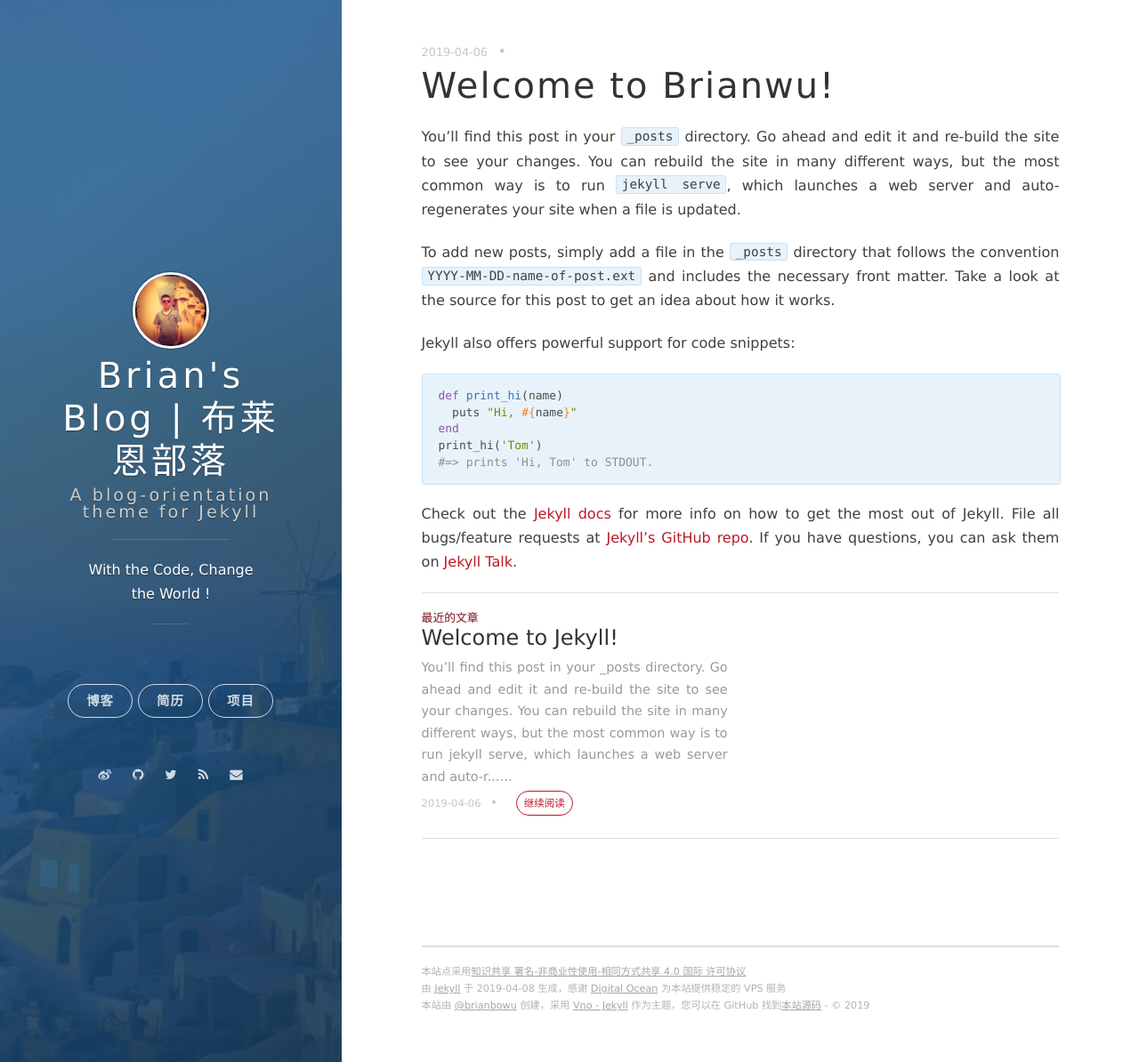
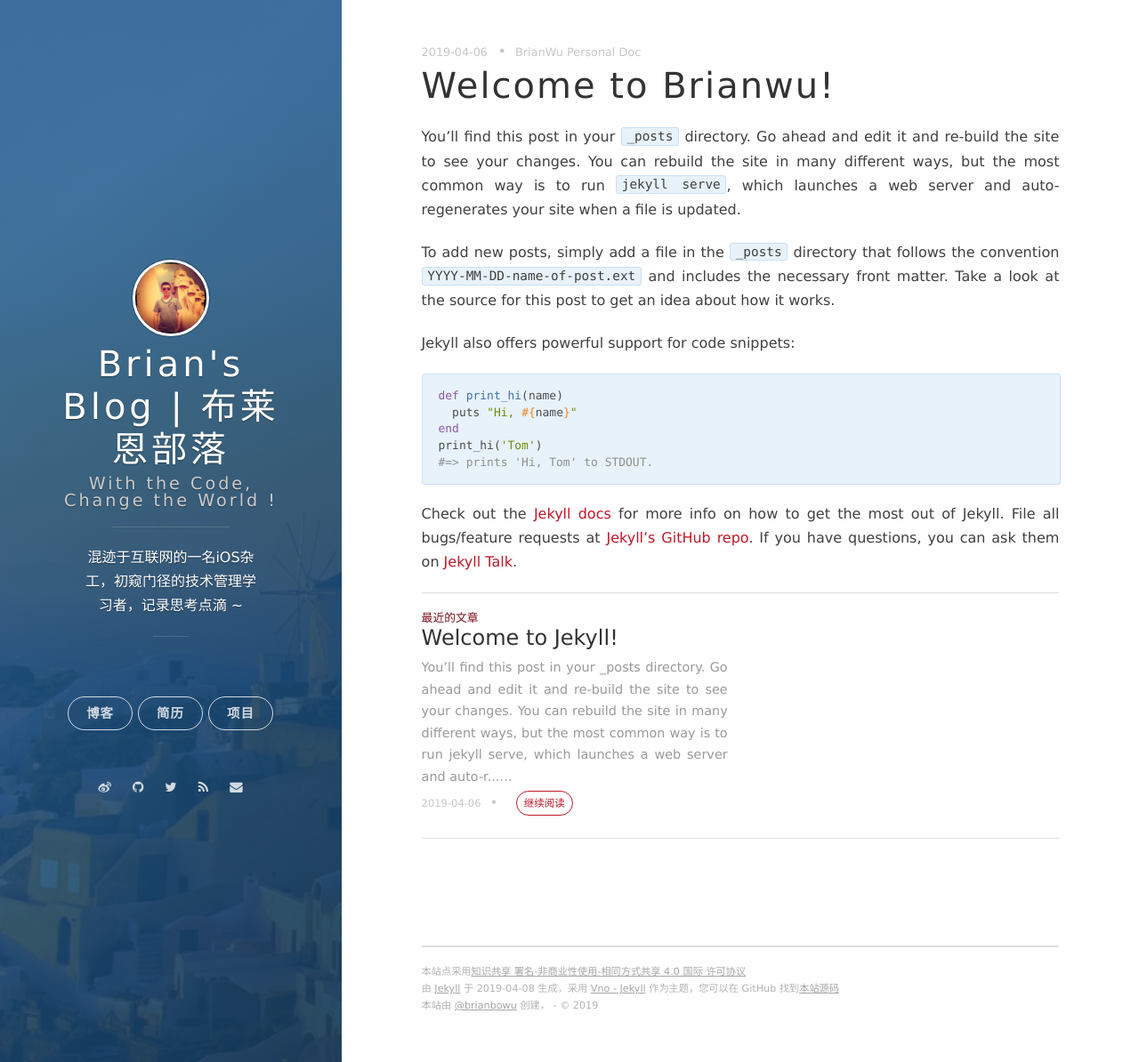
Before and after one commit to brianbowu/brianbowu.github.io, a Jekyll site: the page built from _posts/2019-04-06-welcome-to-brianwu.markdown, in a window 1280 px wide and 1194 px high. Shown: the whole window at 89% size. Built offline with Jekyll 4.4.1, drawn with Linux system fonts in a browser that asks for light colours; nearby versions of some CDN libraries; our own code applies the rules of GitHub Pages for plain Markdown files; comment, search, counter and statistics services are not loaded.

Commit message:
feat:修改footer信息

```diff
--- a/_config.yml
+++ b/_config.yml
@@ -1,8 +1,8 @@
 # Basic
 title: Brian's Blog | 布莱恩部落
-subtitle: A blog-orientation theme for Jekyll
+subtitle: With the Code, Change the World !
 # welcome_message: <a href="https://github.com/onevcat/vno-jekyll" target="_blank">Download the theme</a>
-description: With the Code, Change the World !
+description: 混迹于互联网的一名iOS杂工，初窥门径的技术管理学习者，记录思考点滴 ~
 creator: <a href="https://brianbowu.github.io">@brianbowu</a>
 
 url: "https://brianbowu.github.io"
--- a/_includes/footer.html
+++ b/_includes/footer.html
@@ -1,7 +1,7 @@
 <section class="footer">
     <footer>
     	<span class="footer__copyright">本站点采用<a href="http://creativecommons.org/licenses/by-nc-sa/4.0/">知识共享 署名-非商业性使用-相同方式共享 4.0 国际 许可协议</a></span>
-        <span class="footer__copyright">由 <a href="https://jekyllrb.com">Jekyll</a> 于 {{ site.time | date: "%F" }} 生成，感谢 <a href="https://www.digitalocean.com/?refcode=30ed2d146762">Digital Ocean</a> 为本站提供稳定的 VPS 服务</span>
-        <span class="footer__copyright">本站{% if site.creator %}由 {{site.creator}} 创建，{% endif %}采用 <a href="https://github.com/onevcat/vno-jekyll">Vno - Jekyll</a> 作为主题，您可以在 GitHub 找到<a href="https://github.com/onevcat/OneV-s-Den">本站源码</a> - &copy; {{site.time | date: "%Y"}}</span>
+        <span class="footer__copyright">由 <a href="https://jekyllrb.com">Jekyll</a> 于 {{ site.time | date: "%F" }} 生成，采用 <a href="https://github.com/onevcat/vno-jekyll">Vno - Jekyll</a> 作为主题，您可以在 GitHub 找到<a href="https://github.com/onevcat/OneV-s-Den">本站源码</a></span>
+        <span class="footer__copyright">本站{% if site.creator %}由 {{site.creator}} 创建，{% endif %} - &copy; {{site.time | date: "%Y"}}</span>
     </footer>
 </section>
--- a/_posts/2019-04-06-welcome-to-brianwu.markdown
+++ b/_posts/2019-04-06-welcome-to-brianwu.markdown
@@ -1,7 +1,8 @@
 ---
+layout: post
 title:  "Welcome to Brianwu!"
 date:   2019-04-06 21:12:49 +0800
-categories: jekyll update
+tags: BrianWu Personal Doc
 ---
 You’ll find this post in your `_posts` directory. Go ahead and edit it and re-build the site to see your changes. You can rebuild the site in many different ways, but the most common way is to run `jekyll serve`, which launches a web server and auto-regenerates your site when a file is updated.
 
```
